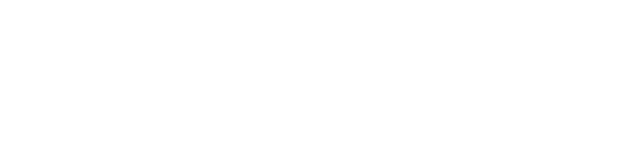
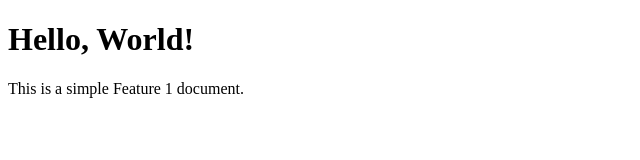
Before and after one commit to kjchandan/Testing_repo, a plain HTML site: page index.html in a window 1280 px wide. Shown: the whole page, without its empty margins (0-640 px from the left). Drawn offline with Linux system fonts and the light colour scheme.

Commit message:
Simple code added

```diff
--- a/index.html
+++ b/index.html
@@ -6,6 +6,8 @@
     <title>Document</title>
 </head>
 <body>
+    <h1>Hello, World!</h1>
+    <p>This is a simple Feature 1 document.</p>
 
 </body>
 </html>
```
